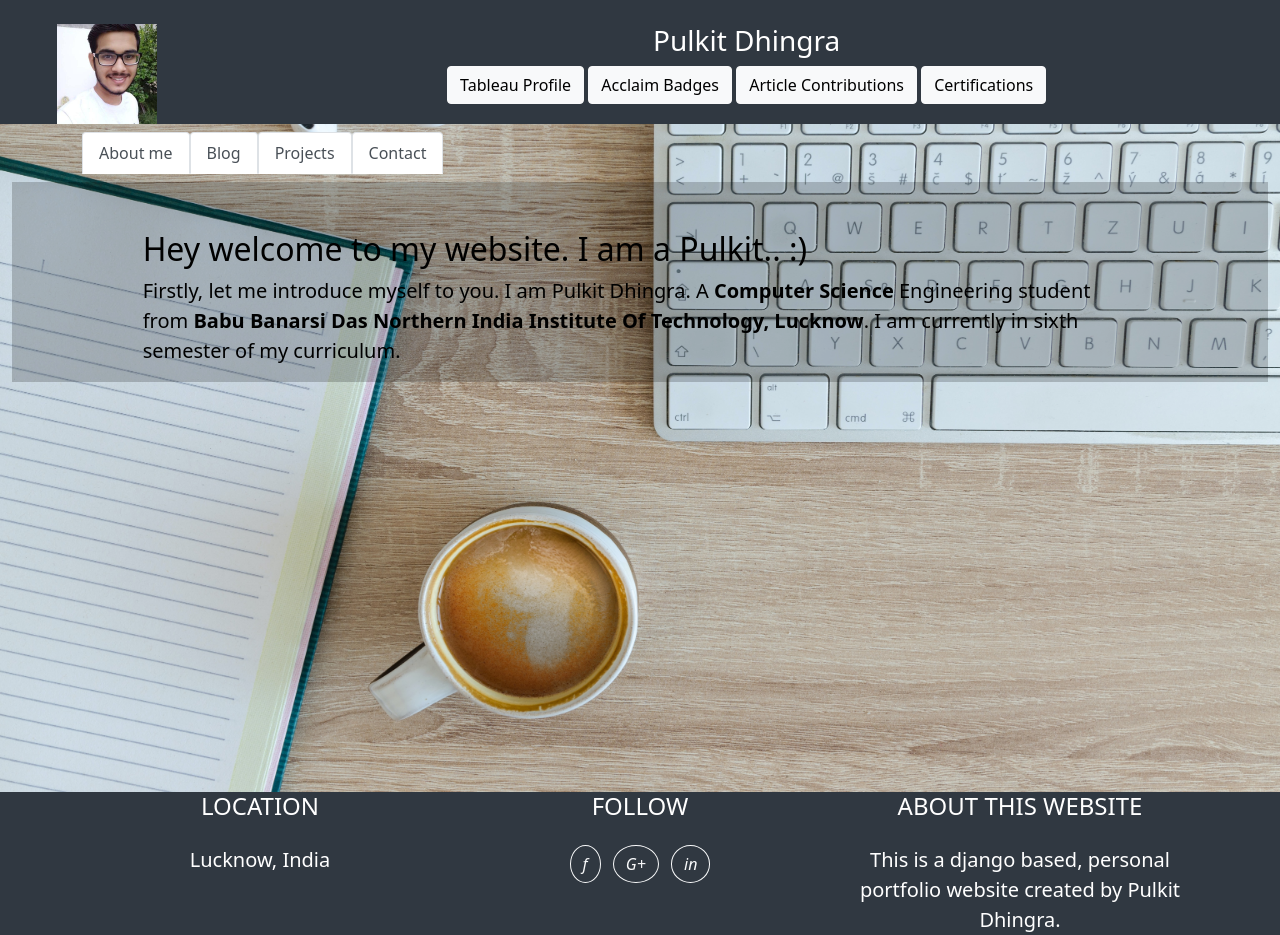
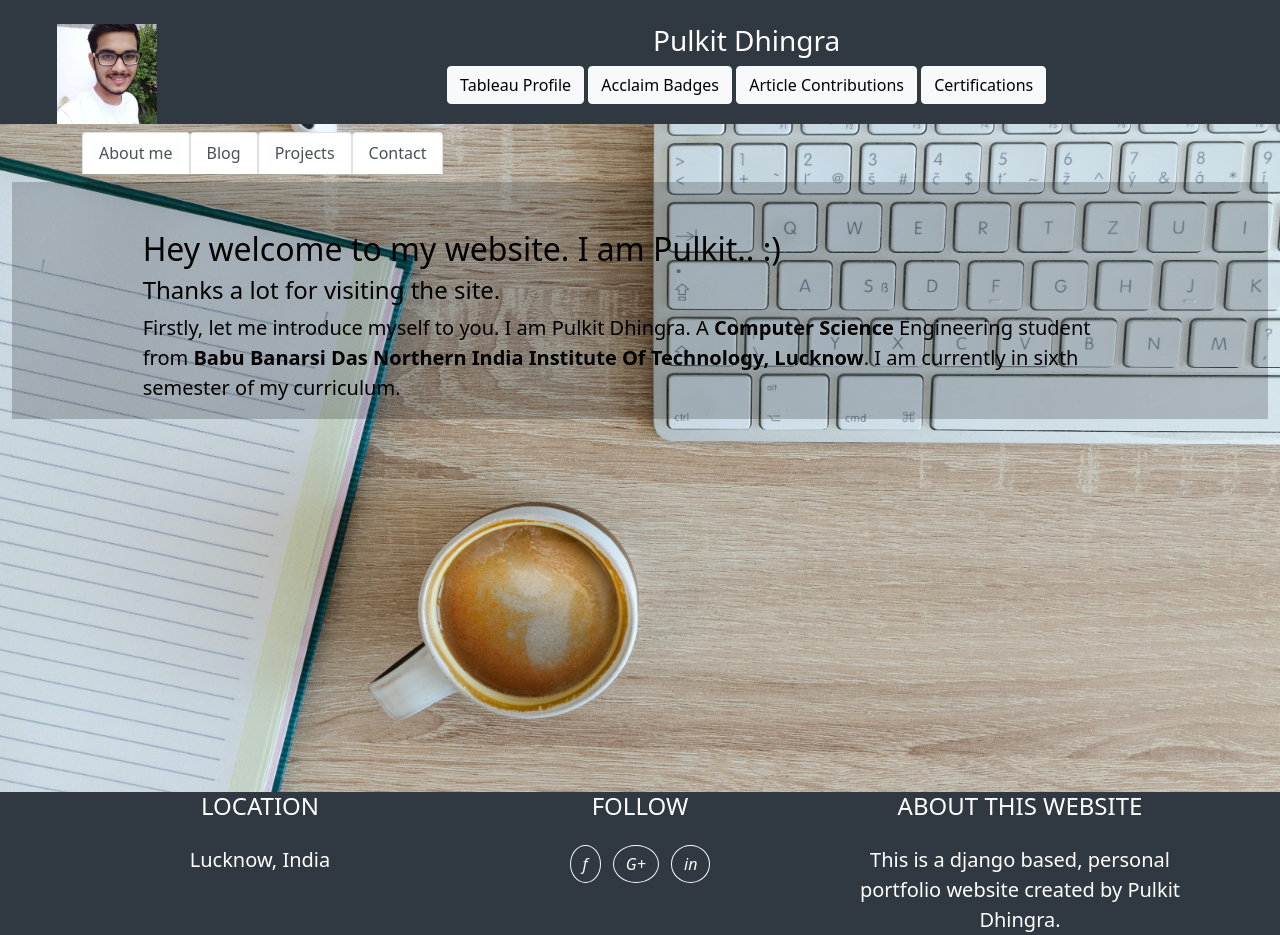
Before and after one commit to Pulkit12dhingra/My_Portfolio, a Django app: page / in a window 1280 px wide. Run offline with Django 3.2, Linux system fonts and the light colour scheme; some libraries are stand-ins or nearby versions.

Commit message:
data site

```diff
--- a/personal/templates/personal/home.html
+++ b/personal/templates/personal/home.html
@@ -1,7 +1,8 @@
 {% extends "personal/header.html" %}
 
 {% block content %}
-<h2>Hey welcome to my website. I am a Pulkit.. :)</h2>
+<h2>Hey welcome to my website. I am Pulkit.. :)</h2>
+<h4>Thanks a lot for visiting the site. </h4>
 
 {% include "personal/includes/htmlsnippet.html" %}
 {% endblock %}
```
